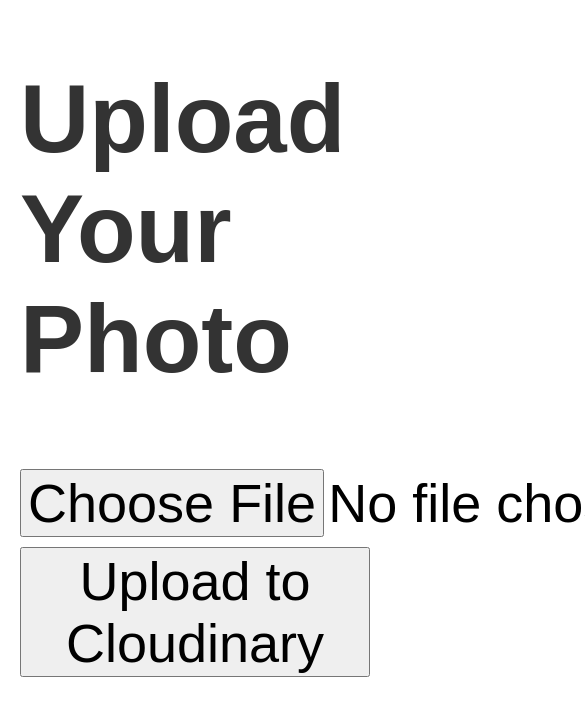
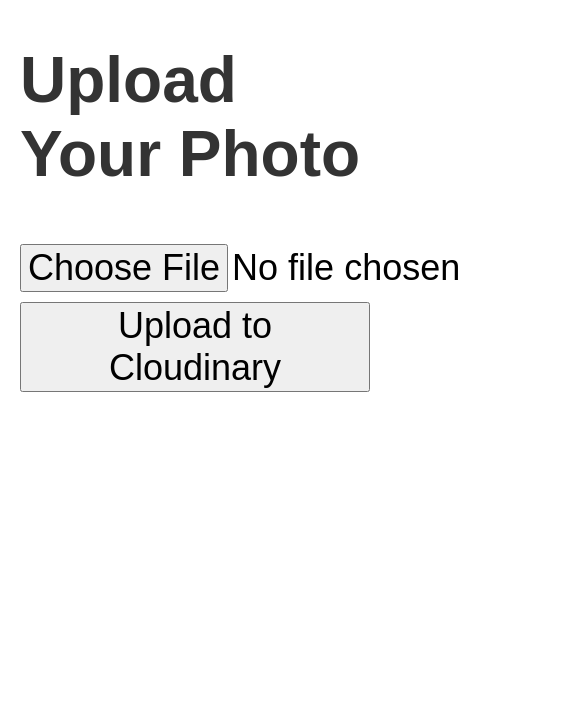
Before and after one commit to Hansel-crousset/qr-upload-app, a website: page index.html in a window 390 px wide. Shown: the top 716 px of the page, 585 px wide, since content can reach past the window. Drawn offline with Linux system fonts and the light colour scheme.

Commit message:
Style: reduce mobile text size for better balance

```diff
--- a/index.html
+++ b/index.html
@@ -3,9 +3,7 @@
 <head>
   <meta charset="UTF-8">
   <title>Photo Uploader</title>
-  <!-- 🟢 Viewport meta tag to enable proper scaling on mobile -->
   <meta name="viewport" content="width=device-width, initial-scale=1.0">
-
   <style>
     body {
       font-size: 18px;
@@ -21,16 +19,16 @@
       margin-top: 10px;
     }
 
-    /* Triple size for smaller screens (like iPhones and tablets) */
+    /* Double size for smaller screens */
     @media (max-width: 600px) {
       body {
-        font-size: 54px;
+        font-size: 36px; /* Double base size (was 54px) */
       }
       h1 {
-        font-size: 96px;
+        font-size: 64px; /* Double heading (was 96px) */
       }
       input, button {
-        font-size: 54px;
+        font-size: 36px; /* Double form elements (was 54px) */
       }
     }
   </style>
```
